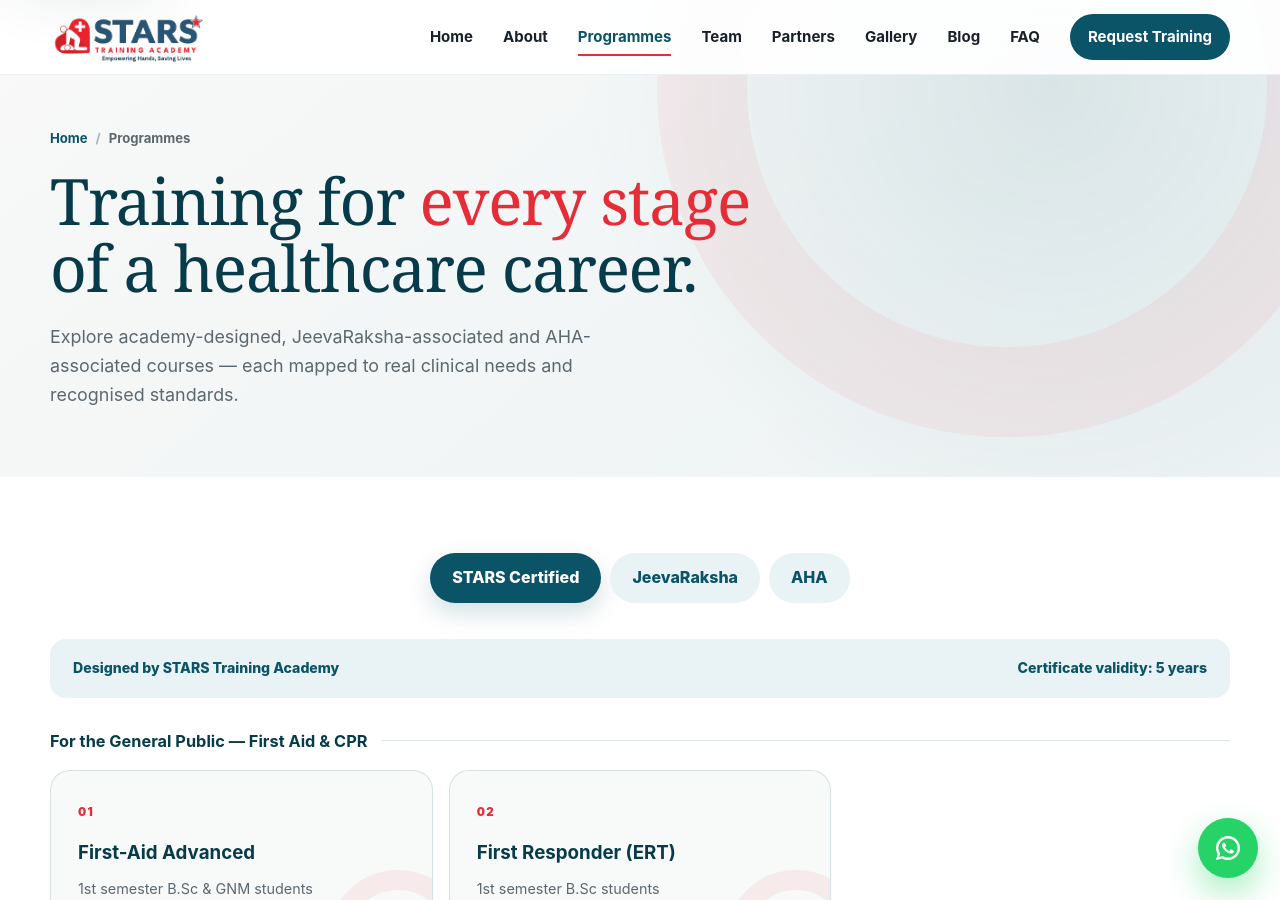
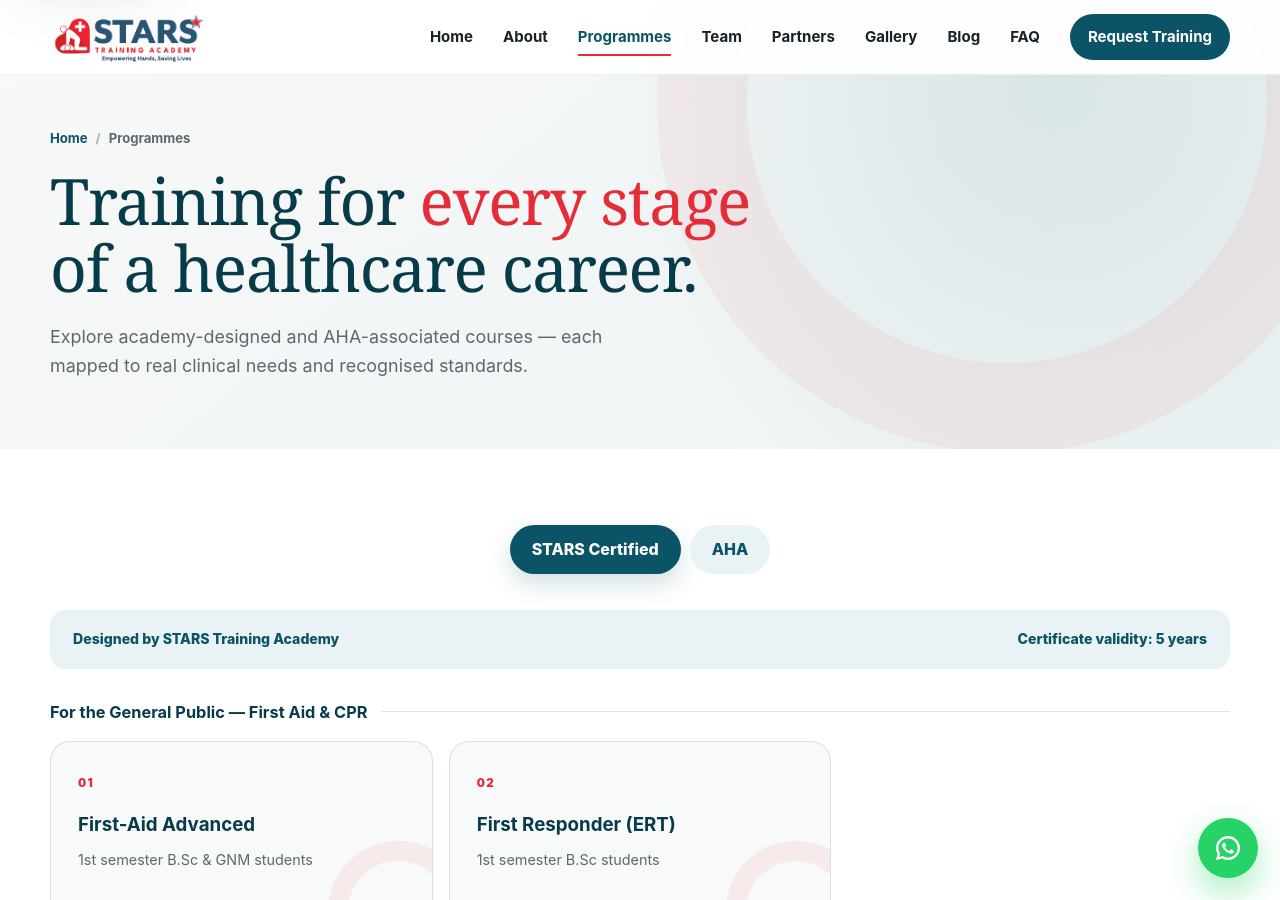
Before and after one commit to Harishik-ram/Stars_medical, a Jekyll site: the page programmes.html, which Jekyll copies as it is, in a window 1280 px wide and 900 px high. Built offline with Jekyll 4.4.1, drawn with Linux system fonts in a browser that asks for light colours.

Commit message:
Remove all JeevaRaksha references site-wide
Co-Authored-By: Claude Fable 5 <noreply@anthropic.com>

```diff
--- a/programmes.html
+++ b/programmes.html
@@ -4,10 +4,10 @@
   <meta charset="utf-8">
   <meta name="viewport" content="width=device-width, initial-scale=1">
   <title>Programmes &amp; Courses | STARS Training Academy Bengaluru</title>
-  <meta name="description" content="STARS Certified, JeevaRaksha and American Heart Association courses: First Aid, BLS, ACLS, PALS, Newborn Care, Trauma Life Support and more, delivered on your campus.">
+  <meta name="description" content="STARS Certified and American Heart Association courses: First Aid, BLS, ACLS, PALS, Newborn Care, Trauma Life Support and more, delivered on your campus.">
   <meta name="theme-color" content="#0b5366">
   <meta property="og:title" content="Programmes &amp; Courses | STARS Training Academy">
-  <meta property="og:description" content="Academy-designed, JeevaRaksha-associated and AHA-associated life-saving courses for every stage of a healthcare career.">
+  <meta property="og:description" content="Academy-designed and AHA-associated life-saving courses for every stage of a healthcare career.">
   <meta property="og:type" content="website">
   <meta property="og:site_name" content="STARS Training Academy">
   <meta property="og:locale" content="en_IN">
@@ -49,7 +49,7 @@
       <div class="container">
         <nav class="breadcrumb" aria-label="Breadcrumb"><a href="index.html">Home</a><span>/</span> Programmes</nav>
         <h1>Training for <em>every stage</em> of a healthcare career.</h1>
-        <p class="page-lead">Explore academy-designed, JeevaRaksha-associated and AHA-associated courses &mdash; each mapped to real clinical needs and recognised standards.</p>
+        <p class="page-lead">Explore academy-designed and AHA-associated courses &mdash; each mapped to real clinical needs and recognised standards.</p>
       </div>
     </section>
 
@@ -57,7 +57,6 @@
       <div class="container">
         <div class="programme-tabs reveal" role="tablist" aria-label="Programme category">
           <button class="tab-button active" type="button" role="tab" aria-selected="true" data-tab="stars">STARS Certified</button>
-          <button class="tab-button" type="button" role="tab" aria-selected="false" data-tab="jeevaraksha">JeevaRaksha</button>
           <button class="tab-button" type="button" role="tab" aria-selected="false" data-tab="aha">AHA</button>
         </div>
 
@@ -82,17 +81,6 @@
             <article class="course-card"><span class="course-no">09</span><h3>Pediatric Advanced Life Support (PALS)</h3><p>5th semester B.Sc students</p><strong>2 days</strong></article>
             <article class="course-card"><span class="course-no">10</span><h3>SBA &amp; Safe Delivery App</h3><p>6th &amp; 7th semester B.Sc students</p><strong>2 days</strong></article>
             <article class="course-card"><span class="course-no">11</span><h3>Pre-Hospital Trauma Life Support</h3><p>Healthcare professionals</p><strong>2 days</strong></article>
-          </div>
-        </div>
-
-        <div class="programme-panel" data-panel="jeevaraksha" hidden>
-          <div class="programme-meta">
-            <span>Association with JeevaRaksha</span>
-            <span>Certificate validity: 5 years</span>
-          </div>
-          <div class="course-grid course-grid-short">
-            <article class="course-card"><span class="course-no">01</span><h3>Basic Emergency Care Life Support (BECLS)</h3><p>All healthcare professionals</p><strong>6 hours</strong></article>
-            <article class="course-card"><span class="course-no">02</span><h3>Emergency Nurse Life Support (ENLS)</h3><p>4th year / 8th semester B.Sc students</p><strong>3 days</strong></article>
           </div>
         </div>
 
--- a/team.html
+++ b/team.html
@@ -61,7 +61,7 @@
             <p class="eyebrow eyebrow-light"><span></span> Leadership</p>
             <h2>Mr. Shashi Kumara H S</h2>
             <p class="founder-role">Founder &amp; CEO &middot; M.Sc, Medical Surgical Nursing</p>
-            <div class="award-row"><span>Florence Nightingale Awardee</span><span>AHA Master Trainer</span><span>JeevaRaksha Instructor</span></div>
+            <div class="award-row"><span>Florence Nightingale Awardee</span><span>AHA Master Trainer</span></div>
             <p>Shashi has mentored more than 100,000 learners and conducted over 5,000 trainings. His mission is to bring realistic emergency simulation to campuses across India and shape a generation of confident lifesavers.</p>
             <blockquote>&ldquo;Training today for a safer tomorrow.&rdquo;</blockquote>
           </div>
```
Also changed, not shown: content.md (+1 -5 lines), faq.html (+4 -4 lines), index.html (+2 -8 lines), README.md.
